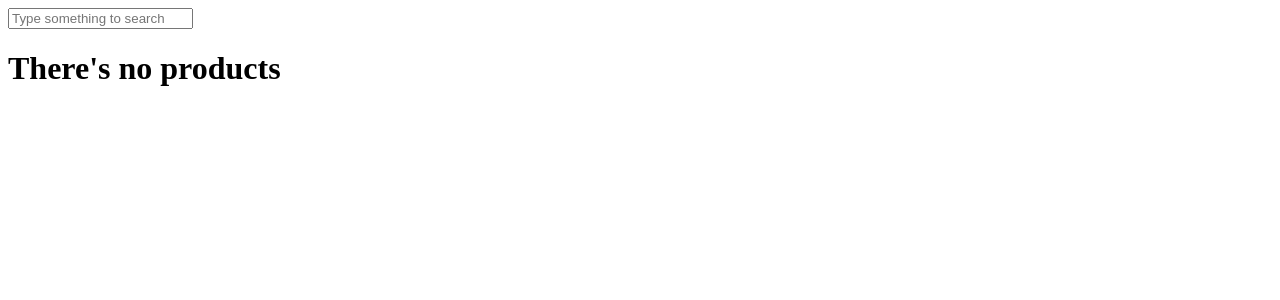
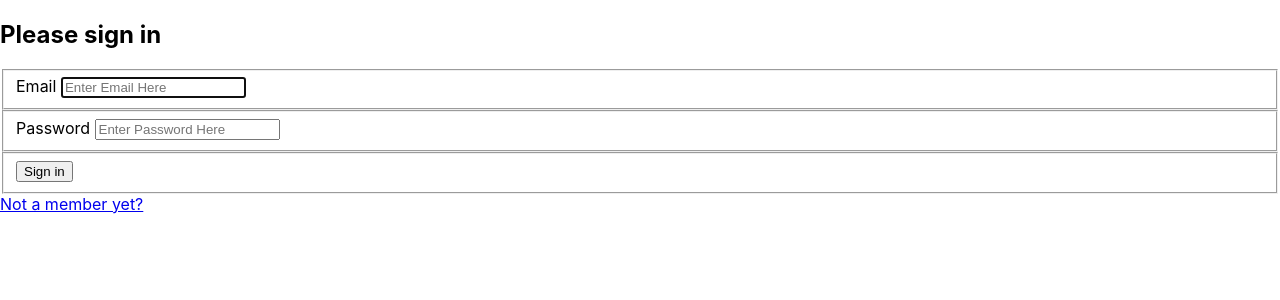
Before and after one commit to janerobinsonm/Henry-Street, a React (Create React App) app: page /login in a window 1280 px wide. Shown: the top 300 px of the page. Built offline with nearby package versions, Linux system fonts and the light colour scheme.

Commit message:
search rendering products, auth redirect fixed

```diff
--- a/src/App.js
+++ b/src/App.js
@@ -1,53 +1,12 @@
-import React, { Component } from 'react';
-import axios from 'axios';
+import './App.css';
 
-import Results from './components/Results';
 
-class App extends Component {
-  state = {
-    value: '',
-    products:null
-  };
+function App() {
+  return (
+    <div className="App">
 
-  search = async val => {
-    const apiKey = "ac393b5517be4d51b254915616bdc6fe";
-
-    this.setState({ loading: true });
-    const res = await axios(
-      `https://api.spoonacular.com/food/ingredients/search?query=${val}&apiKey=${apiKey}`
-    );
-    const products = await res.data.results;
-
-    this.setState({ products, loading: false });
-
-  };
-
-  onChangeHandler = async e => {
-    this.search(e.target.value);
-    this.setState({ value: e.target.value });
-  };
-
-  get renderProducts() {
-    let products = <h1>There's no products</h1>;
-    if (this.state.products) {
-      products = <Results list={this.state.products} />;
-    }
-
-    return products;
-  }
-
-  render() {
-    return (
-      <div>
-        <input
-          value={this.state.value}
-          onChange={e => this.onChangeHandler(e)}
-          placeholder="Type something to search"
-        />
-        {this.renderProducts}
-      </div>
-    );
-  }
+    </div>
+  );
 }
 
 export default App;
--- /dev/null
+++ b/src/components/AppProvider.js
@@ -0,0 +1,11 @@
+/* eslint-disable import/no-anonymous-default-export */
+import React from "react";
+// import SearchBar from "./SearchBar.js";
+
+export default (props) => {
+  return (
+    <>
+      {props.children}
+    </>
+  );
+};
--- /dev/null
+++ b/src/components/AppViews.js
@@ -0,0 +1,16 @@
+/* eslint-disable import/no-anonymous-default-export */
+import React from "react";
+import { Route } from "react-router-dom";
+import AppProvider from "./AppProvider";
+import SearchBar from "./SearchBar.js";
+
+
+export default (props) => {
+  return (
+    <>
+      <AppProvider>
+      <Route exact path="/" render={props => <SearchBar {...props} />} />
+      </AppProvider>
+    </>
+  );
+};
--- /dev/null
+++ b/src/components/GoodNFull.js
@@ -0,0 +1,28 @@
+/* eslint-disable import/no-anonymous-default-export */
+import React from "react";
+import { Route, Redirect } from "react-router-dom";
+import AppViews from "./AppViews";
+// import Navigation from "./Navigation";
+import Login from "./auth/Login";
+import Register from "./auth/Register";
+// import "./GoodNFull.css"
+
+export default () => (
+  <>
+    <Route
+      render={() => {
+        if (localStorage.getItem("goodNFull_user")) {
+          return (
+            <>
+              <Route render={(props) => <AppViews {...props} />} />
+            </>
+          );
+        } else {
+          return <Redirect to="/login" />;
+        }
+      }}
+    />
+    <Route path="/login" render={(props) => <Login {...props} />} />
+    <Route path="/register" render={(props) => <Register {...props} />} />
+  </>
+);
--- a/src/components/Results.js
+++ /dev/null
@@ -1,16 +0,0 @@
-import React from 'react'
-
-const Results = (props) => {
-
-
-  //   const options = props.results.map(r => (
-  //     <li key={r.id}>
-  //     {r.name}
-  //     {r.image}
-  //   </li>
-  // ))
-  return <ul>[{props}]</ul>
-}
-
-
-export default Results
--- a/src/components/SearchBar.js
+++ b/src/components/SearchBar.js
@@ -1,21 +1,58 @@
-import React from "react";
+import React, { Component } from 'react';
+import axios from 'axios';
 
-const SearchBar = ({ keyword, setKeyword }) => {
-  const BarStyling = {
-    width: "20rem",
-    background: "#F2F1F9",
-    border: "none",
-    padding: "0.5rem",
+class SearchBar extends Component {
+  state = {
+    value: '',
+    products: null
   };
+
+  search = async val => {
+    const apiKey = "2e35c181664d413b8b22bd5c33d98a65";
+
+    this.setState({ loading: true });
+    const res = await axios(
+      `https://api.spoonacular.com/food/ingredients/search?query=${val}&apiKey=${apiKey}`
+    );
+    const products = await res.data.results;
+
+    this.setState({ products, loading: false });
+
+  };
+
+  onChangeHandler = async e => {
+    this.search(e.target.value);
+    this.setState({ value: e.target.value });
+  };
+
+  get renderProducts() {
+    let products = <h1>There's no products</h1>;
+    if (this.state.products) {
+      products = this.state.products.map(r => (
+        <div class="card">
+        <div class="card-body">{r.name}</div>
+        <img alt="img" src={`https://spoonacular.com/cdn/ingredients_100x100/${r.image}`}></img>
+      </div>
+      ))
+    }
+    return products;
+  };
+
+
+
+
+render() {
   return (
-    <input
-      style={BarStyling}
-      key="random1"
-      value={keyword}
-      placeholder={"search products"}
-      onChange={(e) => setKeyword(e.target.value)}
-    />
+    <div>
+      <input
+        value={this.state.value}
+        onChange={e => this.onChangeHandler(e)}
+        placeholder="Type something to search"
+      />
+      {this.renderProducts}
+    </div>
   );
-};
+}
+  }
 
 export default SearchBar;
--- a/src/components/auth/Login.js
+++ b/src/components/auth/Login.js
@@ -1,87 +1,87 @@
-// import React, { useRef } from "react"
-// import { Link } from "react-router-dom";
-// import "./Login.css"
-// // import logo from "../nav/logo.jpg"
+import React, { useRef } from "react"
+import { Link } from "react-router-dom";
+import "./Login.css"
+// import logo from "../nav/logo.jpg"
 
 
-// const Login = props => {
-//     const email = useRef()
-//     const password = useRef()
+const Login = props => {
+    const email = useRef()
+    const password = useRef()
 
-//     const existingUserCheck = () => {
-//         return fetch(`http://localhost:5000/users?email=${email.current.value}`)
-//             .then(_ => _.json())
-//             .then(user => {
-//                 if (user.length) {
-//                     return user[0]
-//                 }
-//                 return false
-//             })
-//     }
+    const existingUserCheck = () => {
+        return fetch(`http://localhost:5000/users?email=${email.current.value}`)
+            .then(_ => _.json())
+            .then(user => {
+                if (user.length) {
+                    return user[0]
+                }
+                return false
+            })
+    }
 
-//     const handleLogin = (e) => {
-//         e.preventDefault()
+    const handleLogin = (e) => {
+        e.preventDefault()
 
-//         existingUserCheck()
-//             .then(exists => {
-//                 if (exists && exists.password === password.current.value) {
-//                     localStorage.setItem("goodNFull_user", exists.id)
-//                     props.history.push("/")
-//                 } else if (exists && exists.password !== password.current.value) {
-//                     window.alert("Password does not match")
-//                 } else if (!exists) {
-//                     fetch("http://localhost:5000/users", {
-//                         method: "POST",
-//                         headers: {
-//                             "Content-Type": "application/json"
-//                         },
-//                         body: JSON.stringify({
-//                             email: email.current.value,
-//                             password: password.current.value,
-//                         })
-//                     })
-//                         .then(_ => _.json())
-//                         .then(response => {
-//                             localStorage.setItem("goodNFull_user", response.id)
-//                             props.history.push("/")
-//                         })
-//                 }
-//             })
-//     }
+        existingUserCheck()
+            .then(exists => {
+                if (exists && exists.password === password.current.value) {
+                    localStorage.setItem("goodNFull_user", exists.id)
+                    props.history.push("/")
+                } else if (exists && exists.password !== password.current.value) {
+                    window.alert("Password does not match")
+                } else if (!exists) {
+                    fetch("http://localhost:5000/users", {
+                        method: "POST",
+                        headers: {
+                            "Content-Type": "application/json"
+                        },
+                        body: JSON.stringify({
+                            email: email.current.value,
+                            password: password.current.value,
+                        })
+                    })
+                        .then(_ => _.json())
+                        .then(response => {
+                            localStorage.setItem("goodNFull_user", response.id)
+                            props.history.push("/")
+                        })
+                }
+            })
+    }
 
-//     return (
-//         <main className="container--login">
-//             <section>
-//                 <form className="form--login" onSubmit={handleLogin}>
-//                     {/* <h1><img src={logo}/></h1> */}
-//                     <h2>Please sign in</h2>
-//                     <fieldset>
-//                         <label htmlFor="inputemail"> Email </label>
-//                         <input ref={email} type="email"
-//                             id="email"
-//                             className="form-control"
-//                             placeholder="Enter Email Here"
-//                             required autoFocus />
-//                     </fieldset>
-//                     <fieldset>
-//                         <label htmlFor="inputPassword"> Password </label>
-//                         <input ref={password} type="password"
-//                             id="password"
-//                             className="form-control"
-//                             placeholder="Enter Password Here"
-//                             required />
-//                     </fieldset>
-//                     <fieldset>
-//                         <button type="submit">
-//                             Sign in
-//                     </button>
-//                     </fieldset>
-//                 </form>
-//             </section>
-//             <section className="link--register">
-//                 <Link to="/register">Not a member yet?</Link>
-//             </section>
-//         </main>
-//     )
-// }
-// export default Login
+    return (
+        <main className="container--login">
+            <section>
+                <form className="form--login" onSubmit={handleLogin}>
+                    {/* <h1><img src={logo}/></h1> */}
+                    <h2>Please sign in</h2>
+                    <fieldset>
+                        <label htmlFor="inputemail"> Email </label>
+                        <input ref={email} type="email"
+                            id="email"
+                            className="form-control"
+                            placeholder="Enter Email Here"
+                            required autoFocus />
+                    </fieldset>
+                    <fieldset>
+                        <label htmlFor="inputPassword"> Password </label>
+                        <input ref={password} type="password"
+                            id="password"
+                            className="form-control"
+                            placeholder="Enter Password Here"
+                            required />
+                    </fieldset>
+                    <fieldset>
+                        <button type="submit">
+                            Sign in
+                    </button>
+                    </fieldset>
+                </form>
+            </section>
+            <section className="link--register">
+                <Link to="/register">Not a member yet?</Link>
+            </section>
+        </main>
+    )
+}
+export default Login
--- a/src/components/auth/Register.js
+++ b/src/components/auth/Register.js
@@ -1,87 +1,87 @@
-// import React, { useRef } from "react"
-// import "./Login.css"
+import React, { useRef } from "react"
+import "./Login.css"
 
-// const Register = props => {
-//     const email = useRef()
-//     const password = useRef()
-//     const verifyPassword = useRef()
+const Register = props => {
+    const email = useRef()
+    const password = useRef()
+    const verifyPassword = useRef()
 
-//     const existingUserCheck = () => {
-//         return fetch(`http://localhost:5000/users?email=${email.current.value}`)
-//             .then(_ => _.json())
-//             .then(user => {
-//                 if (user.length) {
-//                     return true
-//                 }
-//                 return false
-//             })
-//     }
+    const existingUserCheck = () => {
+        return fetch(`http://localhost:5000/users?email=${email.current.value}`)
+            .then(_ => _.json())
+            .then(user => {
+                if (user.length) {
+                    return true
+                }
+                return false
+            })
+    }
 
-//     const handleRegister = (e) => {
-//         e.preventDefault()
+    const handleRegister = (e) => {
+        e.preventDefault()
 
-//         if (password.current.value === verifyPassword.current.value) {
-//             existingUserCheck()
-//                 .then(() => {
-//                     fetch("http://localhost:5000/users", {
-//                         method: "POST",
-//                         headers: {
-//                             "Content-Type": "application/json"
-//                         },
-//                         body: JSON.stringify({
-//                             email: email.current.value,
-//                             password: password.current.value,
-//                         })
-//                     })
-//                         .then(_ => _.json())
-//                         .then(createdUser => {
-//                             if (createdUser.hasOwnProperty("id")) {
-//                                 localStorage.setItem("goodNFull_user", createdUser.id)
-//                                 props.history.push("/")
-//                             }
-//                         })
-//                 })
-//         } else {
-//             window.alert("Passwords do not match")
-//         }
-//     }
+        if (password.current.value === verifyPassword.current.value) {
+            existingUserCheck()
+                .then(() => {
+                    fetch("http://localhost:5000/users", {
+                        method: "POST",
+                        headers: {
+                            "Content-Type": "application/json"
+                        },
+                        body: JSON.stringify({
+                            email: email.current.value,
+                            password: password.current.value,
+                        })
+                    })
+                        .then(_ => _.json())
+                        .then(createdUser => {
+                            if (createdUser.hasOwnProperty("id")) {
+                                localStorage.setItem("goodNFull_user", createdUser.id)
+                                props.history.push("/")
+                            }
+                        })
+                })
+        } else {
+            window.alert("Passwords do not match")
+        }
+    }
 
-//     return (
-//         <main style={{ textAlign: "center" }}>
-//             <form className="form--login" onSubmit={handleRegister}>
-//                 <h1 className="h3 mb-3 font-weight-normal">Please Register for Good N Full</h1>
-//                 <fieldset>
-//                     <label htmlFor="inputemail"> email </label>
-//                     <input ref={email} type="email"
-//                         name="email"
-//                         className="form-control"
-//                         placeholder="email"
-//                         required />
-//                 </fieldset>
-//                 <fieldset>
-//                     <label htmlFor="inputPassword"> Password </label>
-//                     <input ref={password} type="password"
-//                         name="password"
-//                         className="form-control"
-//                         placeholder="Password"
-//                         required />
-//                 </fieldset>
-//                 <fieldset>
-//                     <label htmlFor="verifyPassword"> Verify Password </label>
-//                     <input ref={verifyPassword} type="password"
-//                         name="verifyPassword"
-//                         className="form-control"
-//                         placeholder="Verify password"
-//                         required />
-//                 </fieldset>
-//                 <fieldset>
-//                     <button type="submit">
-//                         Sign in
-//                     </button>
-//                 </fieldset>
-//             </form>
-//         </main>
-//     )
-// }
+    return (
+        <main style={{ textAlign: "center" }}>
+            <form className="form--login" onSubmit={handleRegister}>
+                <h1 className="h3 mb-3 font-weight-normal">Please Register for Good N Full</h1>
+                <fieldset>
+                    <label htmlFor="inputemail"> email </label>
+                    <input ref={email} type="email"
+                        name="email"
+                        className="form-control"
+                        placeholder="email"
+                        required />
+                </fieldset>
+                <fieldset>
+                    <label htmlFor="inputPassword"> Password </label>
+                    <input ref={password} type="password"
+                        name="password"
+                        className="form-control"
+                        placeholder="Password"
+                        required />
+                </fieldset>
+                <fieldset>
+                    <label htmlFor="verifyPassword"> Verify Password </label>
+                    <input ref={verifyPassword} type="password"
+                        name="verifyPassword"
+                        className="form-control"
+                        placeholder="Verify password"
+                        required />
+                </fieldset>
+                <fieldset>
+                    <button type="submit">
+                        Sign in
+                    </button>
+                </fieldset>
+            </form>
+        </main>
+    )
+}
 
-// export default Register
+export default Register
--- a/src/index.js
+++ b/src/index.js
@@ -1,10 +1,13 @@
-import React from 'react'
-import ReactDOM from 'react-dom'
-// import { injectGlobal } from 'styled-components'
+import React from 'react';
+import ReactDOM from 'react-dom';
+import { BrowserRouter as Router } from 'react-router-dom'
+import './index.css';
+import GoodNFull from './components/GoodNFull';
 
-import App from './App'
 
 ReactDOM.render(
-  <App />,
+  <Router>
+    <GoodNFull />
+  </Router>,
   document.getElementById('root')
-)
+);
```
Also changed, not shown: src/components/ProductList.js (deleted, +0 -20 lines), src/components/Search.js (deleted, +0 -49 lines), src/components/SearchPage.js (deleted, +0 -46 lines), 1 other file (tests, documents, lock files or other folders).
